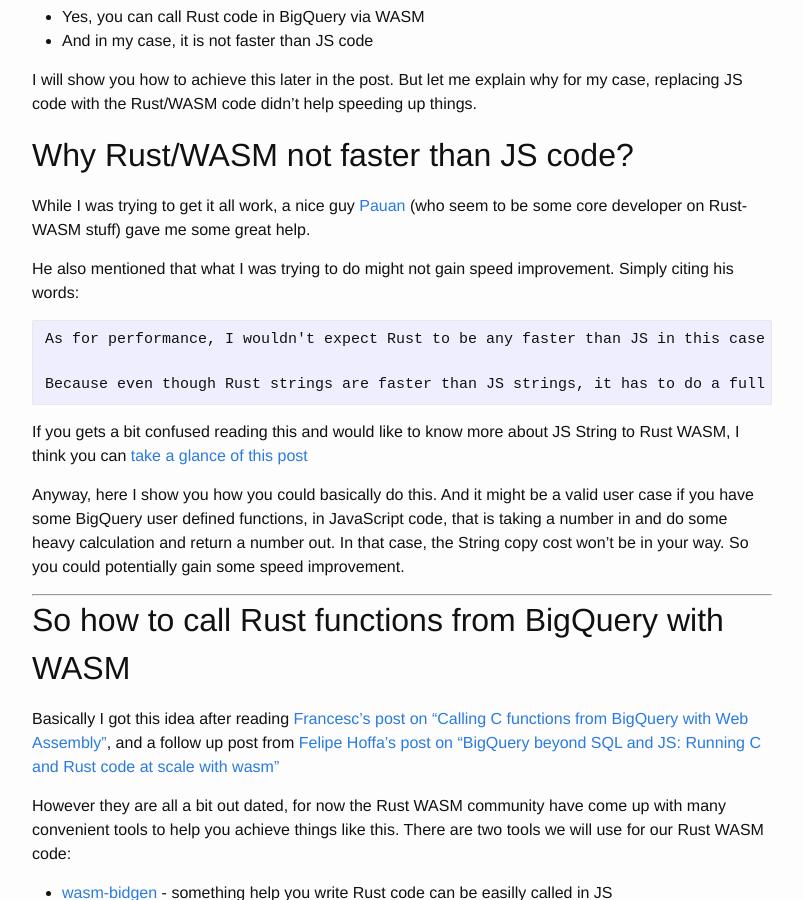
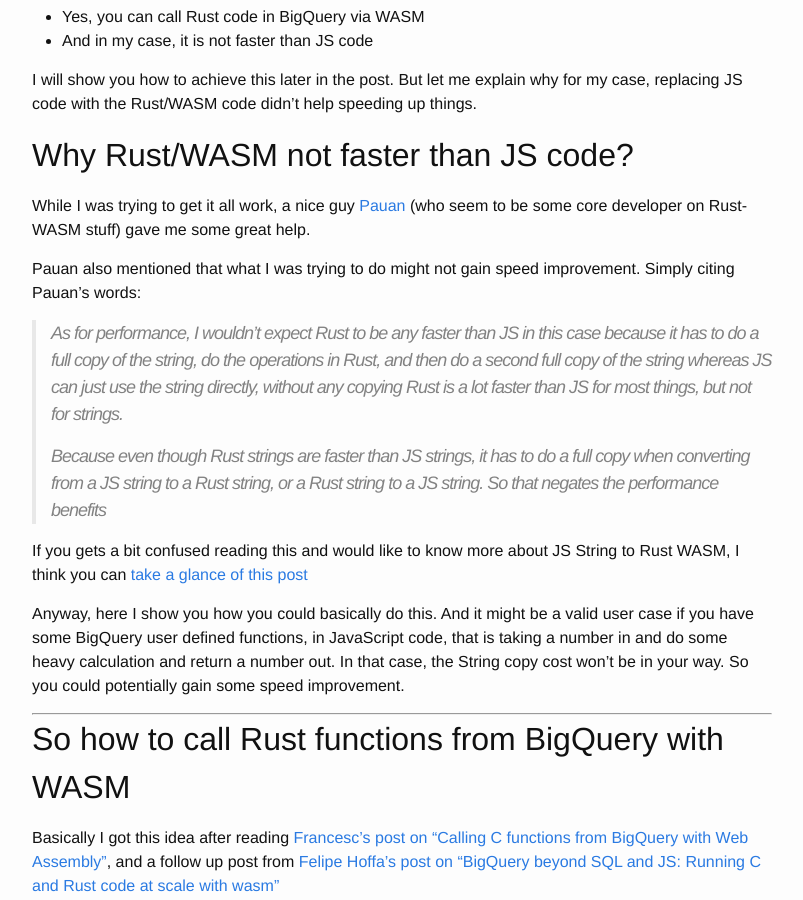
Before and after one commit to liufuyang/liufuyang.github.io, a Jekyll site: the page built from _posts/2020-02-09-rust-bigquery.markdown, in a window 1280 px wide and 900 px high, scrolled down 518 px. Shown: the whole window, without its empty margins (238-1041 px from the left). Built offline with Jekyll 4.4.1, drawn with Linux system fonts in a browser that asks for light colours; comment, search, counter and statistics services are not loaded.

Commit message:
Use citing

````diff
--- a/_posts/2020-02-09-rust-bigquery.markdown
+++ b/_posts/2020-02-09-rust-bigquery.markdown
@@ -21,12 +21,12 @@ I will show you how to achieve this later in the post. But let me explain why fo
 
 While I was trying to get it all work, a nice guy [Pauan](https://github.com/pauan) (who seem to be some core developer on Rust-WASM stuff) gave me some great help.
 
-He also mentioned that what I was trying to do might not gain speed improvement. Simply citing his words:
-```
-As for performance, I wouldn't expect Rust to be any faster than JS in this case because it has to do a full copy of the string, do the operations in Rust, and then do a second full copy of the string whereas JS can just use the string directly, without any copying Rust is a lot faster than JS for most things, but not for strings.
+Pauan also mentioned that what I was trying to do might not gain speed improvement. Simply citing Pauan's words:
 
-Because even though Rust strings are faster than JS strings, it has to do a full copy when converting from a JS string to a Rust string, or a Rust string to a JS string. So that negates the performance benefits
-```
+>As for performance, I wouldn't expect Rust to be any faster than JS in this case because it has to do a full copy of the string, do the operations in Rust, and then do a second full copy of the string whereas JS can just use the string directly, without any copying Rust is a lot faster than JS for most things, but not for strings.
+>
+>Because even though Rust strings are faster than JS strings, it has to do a full copy when converting from a JS string to a Rust string, or a Rust string to a JS string. So that negates the performance benefits
+
 
 If you gets a bit confused reading this and would like to know more about JS String to Rust WASM, I think you can [take a glance of this post](https://stackoverflow.com/questions/49014610/passing-a-javascript-string-to-a-rust-function-compiled-to-webassembly)
 
````
